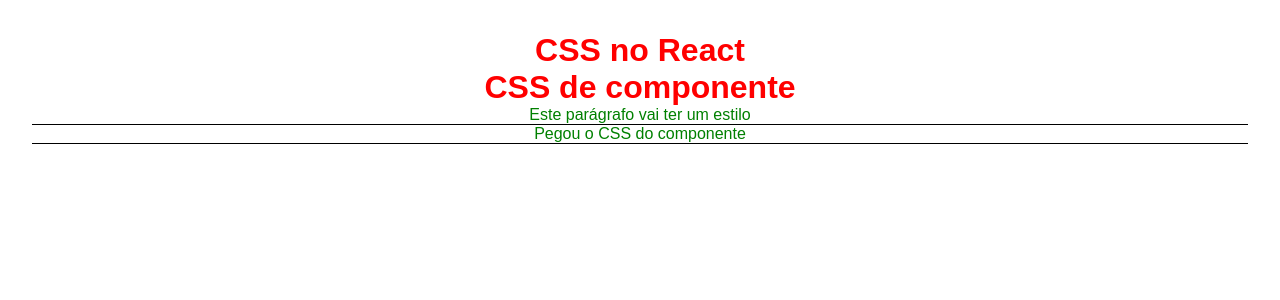
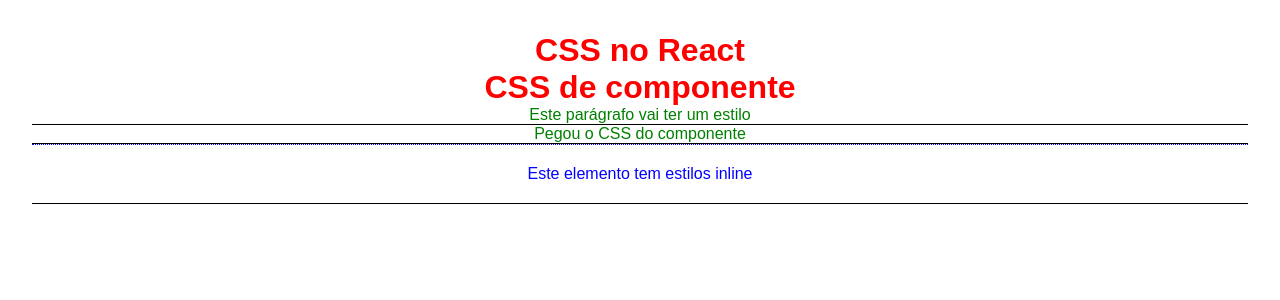
Before and after one commit to phelipeguimaraes/front-end, a React (Vite) app in the folder 3_React/4_CSS_REACT/css_react/: page / in a window 1280 px wide. Shown: the top 300 px of the page. Built offline with nearby package versions, Linux system fonts and the light colour scheme.

Commit message:
inline style no react

```diff
--- a/3_React/4_CSS_REACT/css_react/src/App.jsx
+++ b/3_React/4_CSS_REACT/css_react/src/App.jsx
@@ -13,6 +13,9 @@ function App() {
         {/* 2 - css de componente */}
         <MyComponent/>
         <p>Pegou o CSS do componente</p>
+
+        {/* 3 - inline style */}
+        <p style={{color: 'blue', padding: '20px', borderTop: '1px dotted blue'}}>Este elemento tem estilos inline</p>
       </div>
     </>
   )
```
